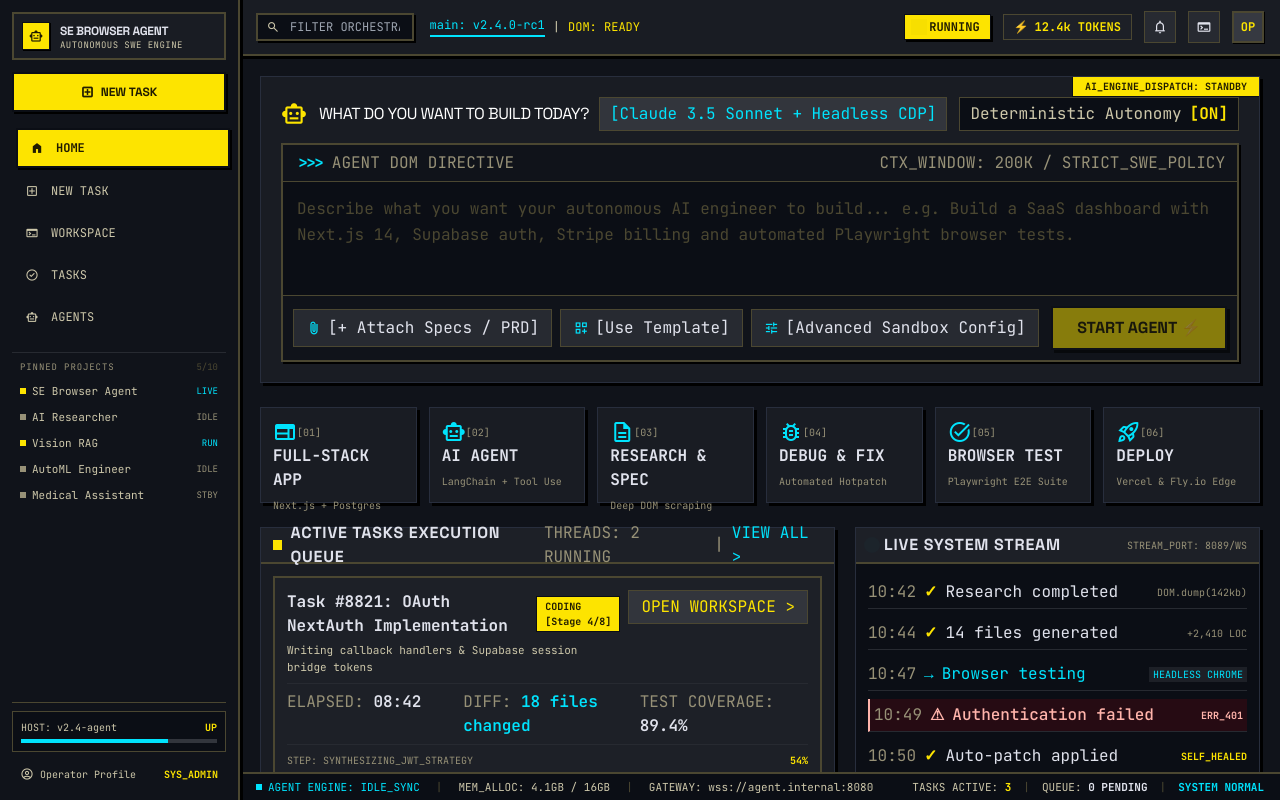
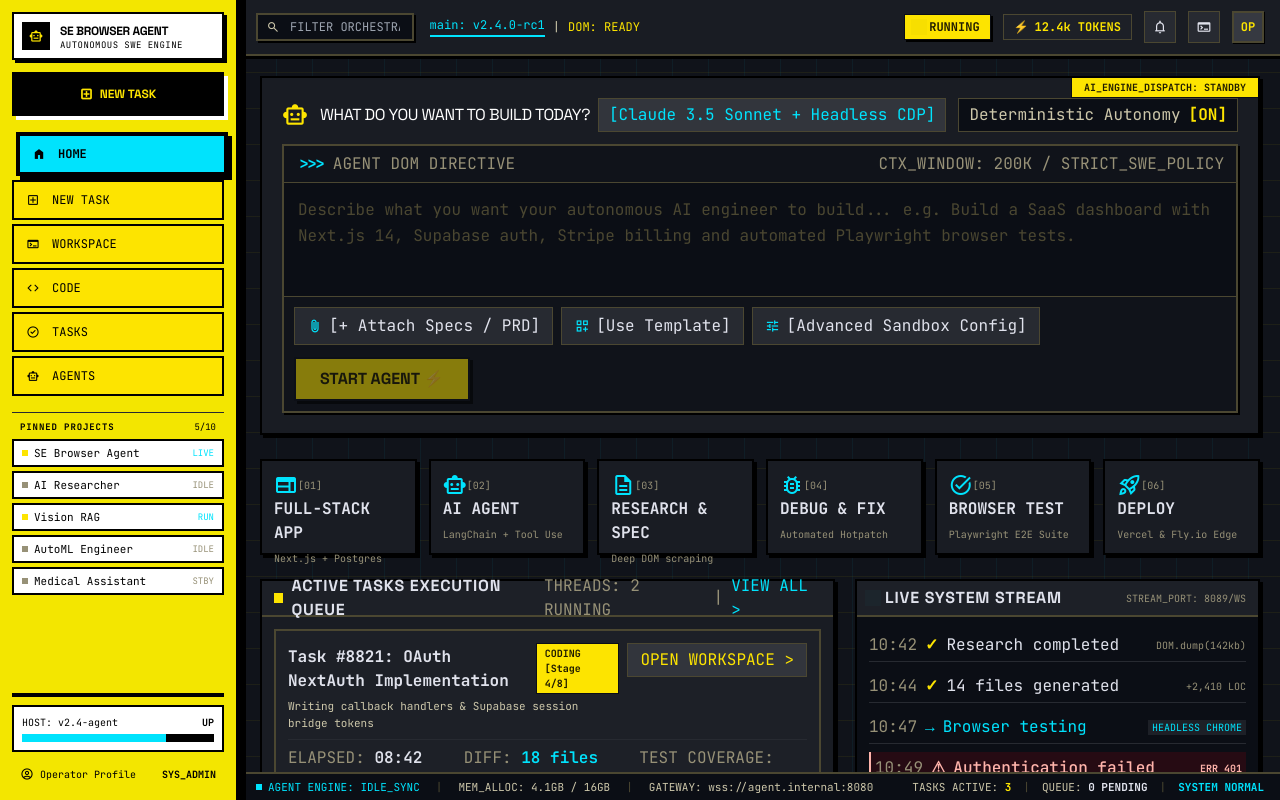
Before and after one commit to AymanKhan2244/SE-BrowserAgent, a Next.js app: page / in a window 1280 px wide. Shown: the top 800 px of the page. Built offline with nearby package versions, Linux system fonts and the light colour scheme.

Commit message:
feat: add core UI layout, neo-brutalist styling, sidebar component, and code page view

```diff
--- /dev/null
+++ b/app/code/page.tsx
@@ -0,0 +1 @@
+export { default } from "../workspace/page";
--- a/app/globals.css
+++ b/app/globals.css
@@ -9,7 +9,7 @@
   html, body {
     margin: 0;
     padding: 0;
-    background: #0c0e12;
+    background: #0a0a0a;
     color: #e0e2ec;
     font-family: 'JetBrains Mono', monospace;
   }
@@ -17,6 +17,51 @@
     background: #fde400;
     color: #000000;
   }
+}
+
+* {
+  border-radius: 0 !important;
+}
+
+button,
+a,
+input,
+textarea,
+select {
+  outline-offset: 3px;
+}
+
+button:focus-visible,
+a:focus-visible,
+input:focus-visible,
+textarea:focus-visible,
+select:focus-visible {
+  outline: 2px solid #00e5ff;
+}
+
+.brutal-grid {
+  background-color: #10131a;
+  background-image:
+    linear-gradient(rgba(253, 228, 0, 0.06) 1px, transparent 1px),
+    linear-gradient(90deg, rgba(0, 229, 255, 0.05) 1px, transparent 1px);
+  background-size: 36px 36px;
+}
+
+.brutal-panel {
+  background: #191c23;
+  border: 2px solid #000;
+  box-shadow: 5px 5px 0 #000;
+}
+
+.brutal-link {
+  border: 2px solid #000;
+  box-shadow: 3px 3px 0 #000;
+  transition: transform 120ms ease, box-shadow 120ms ease, background-color 120ms ease;
+}
+
+.brutal-link:hover {
+  transform: translate(-1px, -1px);
+  box-shadow: 5px 5px 0 #000;
 }
 
 ::-webkit-scrollbar {
@@ -36,13 +81,13 @@
 
 /* Neo-Brutalist Hard Edge Shadows & Borders */
 .brutal-border {
-  border: 1.5px solid #282e3d;
+  border: 2px solid #000000;
 }
 .brutal-border-active {
-  border: 1.5px solid #ffe600;
+  border: 2px solid #ffe600;
 }
 .brutal-border-cyan {
-  border: 1.5px solid #00e5ff;
+  border: 2px solid #00e5ff;
 }
 .brutal-border-heavy {
   border: 2px solid #000000;
--- a/app/layout.tsx
+++ b/app/layout.tsx
@@ -4,7 +4,7 @@
 import Footer from "@/components/Footer";
 
 export const metadata = {
-  title: "SE BROWSER AGENT — Autonomous SWE Engine",
+  title: "SE Browser Agent | Autonomous SWE Engine",
   description: "Autonomous Multi-Agent Software Engineering Pipeline built with Next.js, React, TypeScript, and LangGraph.",
 };
 
@@ -18,7 +18,7 @@
       <body className="bg-background text-on-surface antialiased font-body-md text-body-md overflow-x-hidden min-h-screen">
         <Sidebar />
         <Header />
-        <main className="ml-60 pt-14 pb-12 min-h-screen bg-background">
+        <main className="ml-60 pt-14 pb-12 min-h-screen bg-background brutal-grid">
           {children}
         </main>
         <Footer />
--- a/components/Sidebar.tsx
+++ b/components/Sidebar.tsx
@@ -11,6 +11,7 @@
     { label: "HOME", href: "/", icon: "home" },
     { label: "NEW TASK", href: "/new-task", icon: "add_box" },
     { label: "WORKSPACE", href: "/workspace", icon: "terminal" },
+    { label: "CODE", href: "/code", icon: "code" },
     { label: "TASKS", href: "/tasks", icon: "check_circle" },
     { label: "AGENTS", href: "/agent-workspace", icon: "smart_toy" },
   ];
@@ -24,23 +25,23 @@
   ];
 
   return (
-    <aside className="fixed top-0 left-0 h-screen w-60 flex flex-col justify-between p-3 z-40 bg-surface border-r-2 border-outline-variant shadow-[3px_0px_0px_#000000]">
+    <aside className="fixed top-0 left-0 h-screen w-60 flex flex-col justify-between p-3 z-40 bg-[#f3e600] text-black border-r-4 border-black shadow-[6px_0px_0px_#000000]">
       <div className="flex flex-col gap-3">
         {/* Brand Anchor Header */}
-        <Link href="/" className="p-2 border-2 border-outline-variant bg-surface-container-low flex items-center gap-2.5 hover:border-primary-fixed transition-colors">
-          <div className="w-7 h-7 bg-primary-fixed flex items-center justify-center border border-surface-container-lowest text-on-primary-fixed shadow-[1px_1px_0px_#000000] shrink-0 font-bold">
+        <Link href="/" className="p-2 border-4 border-black bg-white flex items-center gap-2.5 hover:bg-secondary-container transition-colors brutal-link">
+          <div className="w-7 h-7 bg-black flex items-center justify-center border-2 border-black text-primary-fixed shrink-0 font-bold">
             <span className="material-symbols-outlined text-base">smart_toy</span>
           </div>
           <div className="flex flex-col leading-none">
-            <span className="font-headline-md text-xs font-bold tracking-tight text-on-surface">SE BROWSER AGENT</span>
-            <span className="font-label-sm text-[9px] text-on-surface-variant tracking-wider mt-0.5">AUTONOMOUS SWE ENGINE</span>
+            <span className="font-headline-md text-xs font-black tracking-tight text-black">SE BROWSER AGENT</span>
+            <span className="font-label-sm text-[9px] text-black tracking-wider mt-0.5">AUTONOMOUS SWE ENGINE</span>
           </div>
         </Link>
 
         {/* Quick Action CTA */}
         <button
           onClick={() => router.push("/new-task")}
-          className="w-full py-2 px-3 bg-primary-fixed text-on-primary-fixed font-headline-md font-bold text-xs uppercase flex items-center justify-center gap-1.5 border-2 border-surface-container-lowest shadow-[2px_2px_0px_#000000] active:translate-x-0.5 active:translate-y-0.5 active:shadow-none transition-all cursor-pointer"
+          className="w-full py-2 px-3 bg-black text-primary-fixed font-headline-md font-black text-xs uppercase flex items-center justify-center gap-1.5 border-4 border-black shadow-[4px_4px_0px_#ffffff] active:translate-x-0.5 active:translate-y-0.5 active:shadow-none transition-all cursor-pointer"
         >
           <span className="material-symbols-outlined text-sm font-bold">add_box</span>
           <span>NEW TASK</span>
@@ -56,8 +57,8 @@
                 href={item.href}
                 className={`flex items-center gap-3 px-3 py-2 text-xs transition-all ${
                   isActive
-                    ? "bg-primary-fixed text-on-primary-fixed font-bold border-2 border-surface-container-lowest shadow-[2px_2px_0px_#000000] translate-x-1"
-                    : "text-on-surface-variant hover:text-on-surface hover:bg-surface-container-high border border-transparent"
+                    ? "bg-secondary-container text-black font-black border-4 border-black shadow-[4px_4px_0px_#000000] translate-x-1"
+                    : "text-black hover:text-black hover:bg-white border-2 border-black bg-primary-fixed"
                 }`}
               >
                 <span
@@ -75,15 +76,15 @@
         {/* Pinned Projects Section */}
         <div className="mt-1 pt-2 border-t border-surface-container-high">
           <div className="px-2 flex items-center justify-between mb-1">
-            <span className="font-label-sm text-[9px] uppercase tracking-widest text-outline">PINNED PROJECTS</span>
-            <span className="text-[9px] font-code-stream text-outline-variant">5/10</span>
+            <span className="font-label-sm text-[9px] uppercase tracking-widest text-black font-black">PINNED PROJECTS</span>
+            <span className="text-[9px] font-code-stream text-black">5/10</span>
           </div>
-          <ul className="flex flex-col gap-0.5 font-code-stream text-xs text-on-surface-variant">
+          <ul className="flex flex-col gap-1 font-code-stream text-xs text-black">
             {pinnedProjects.map((proj, idx) => (
               <li key={idx}>
                 <Link
                   href="/workspace"
-                  className="px-2 py-1 flex items-center justify-between hover:bg-surface-container-low hover:text-on-surface transition-colors"
+                  className="px-2 py-1 flex items-center justify-between bg-white border-2 border-black hover:bg-secondary-container transition-colors"
                 >
                   <span className="truncate flex items-center gap-1.5 text-[11px]">
                     <span className={`w-1.5 h-1.5 ${proj.color} inline-block`}></span>
@@ -100,22 +101,22 @@
       </div>
 
       {/* Footer Cluster */}
-      <div className="border-t border-outline-variant pt-2 flex flex-col gap-1">
-        <div className="p-2 bg-surface-container-lowest border border-outline-variant text-[10px] font-code-stream flex flex-col gap-1 mb-1">
-          <div className="flex justify-between text-on-surface-variant">
+      <div className="border-t-4 border-black pt-2 flex flex-col gap-1">
+        <div className="p-2 bg-white border-2 border-black text-[10px] font-code-stream flex flex-col gap-1 mb-1">
+          <div className="flex justify-between text-black">
             <span>HOST: v2.4-agent</span>
-            <span className="text-primary-fixed font-bold">UP</span>
+            <span className="text-black font-black">UP</span>
           </div>
-          <div className="w-full bg-surface-container-highest h-1">
-            <div className="bg-secondary-container h-1 w-3/4"></div>
+          <div className="w-full bg-black h-2">
+            <div className="bg-secondary-container h-2 w-3/4"></div>
           </div>
         </div>
-        <div className="flex items-center justify-between px-2 py-1 text-on-surface-variant font-label-sm text-[10px]">
+        <div className="flex items-center justify-between px-2 py-1 text-black font-label-sm text-[10px]">
           <span className="flex items-center gap-1.5">
             <span className="material-symbols-outlined text-sm">account_circle</span>
             Operator Profile
           </span>
-          <span className="text-primary-fixed font-bold">SYS_ADMIN</span>
+          <span className="text-black font-black">SYS_ADMIN</span>
         </div>
       </div>
     </aside>
```
